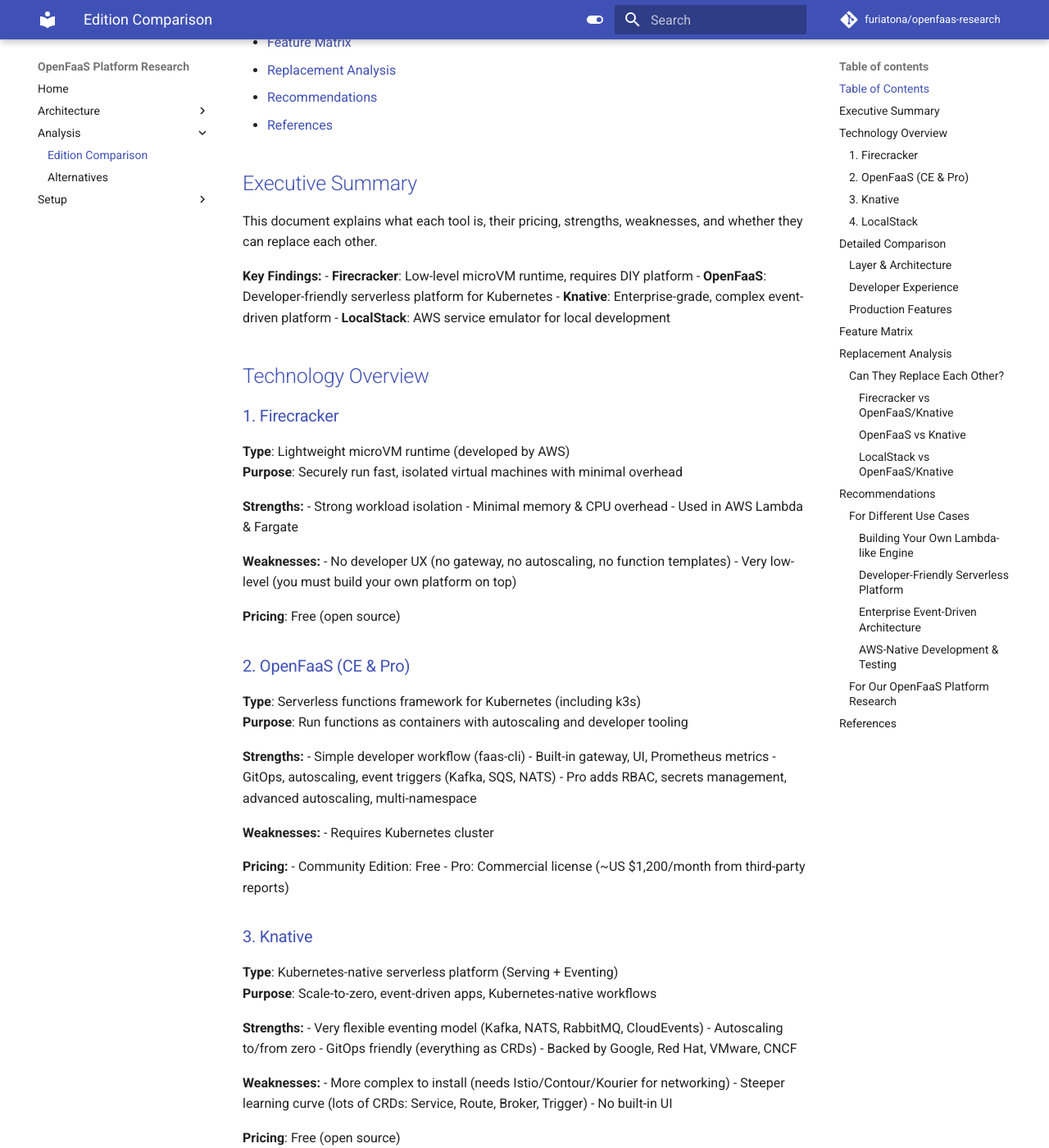
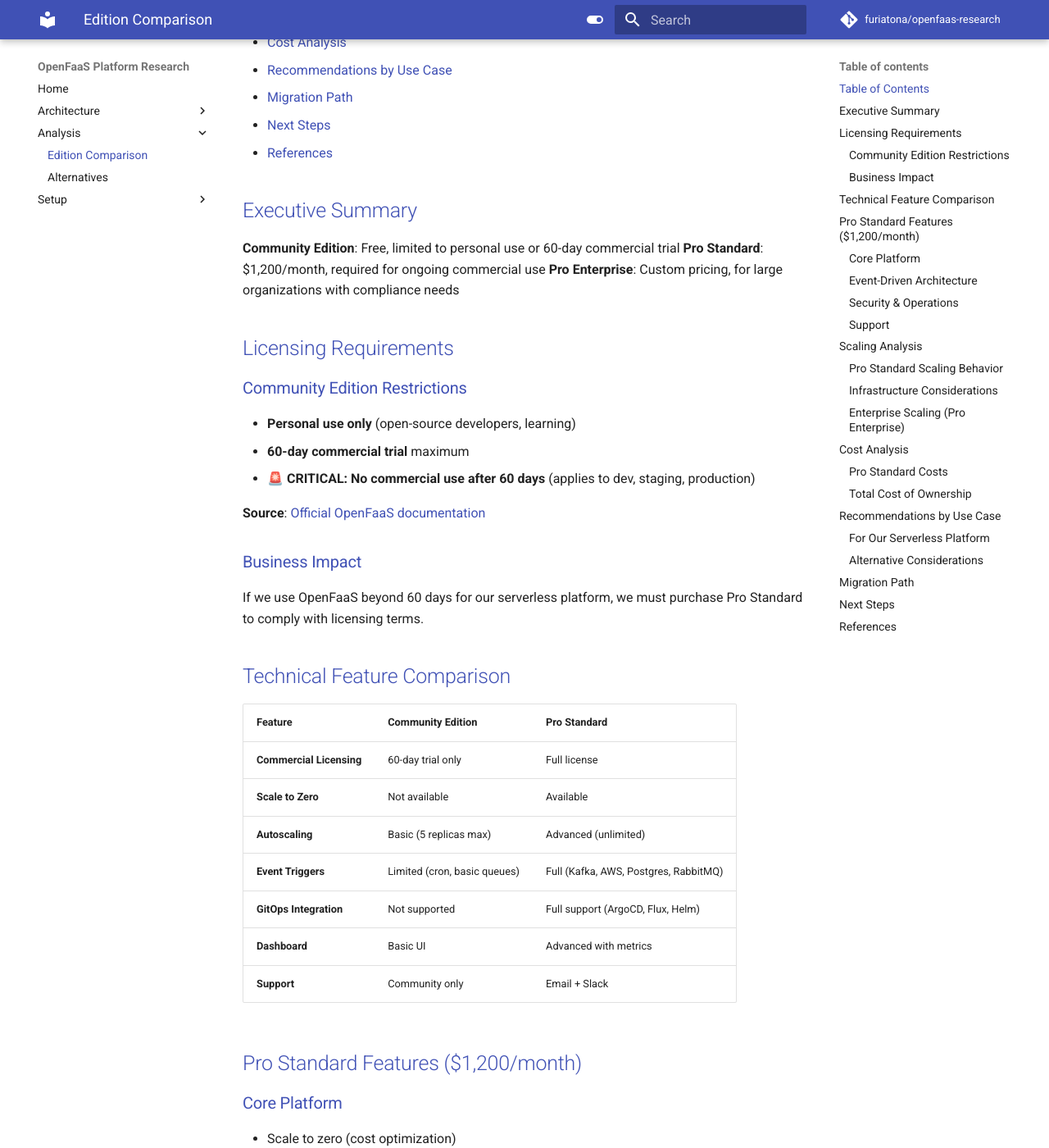
Before and after one commit to furiatona/openfaas-research, an MkDocs documentation site: the page built from docs/04-comparison.md, in a window 1280 px wide and 1400 px high, scrolled down 425 px. Shown: the whole window at 82% size. Built offline with MkDocs 1.6.1 and Material for MkDocs 9.7.7, drawn with Linux system fonts in a browser that asks for light colours; comment, search, counter and statistics services are not loaded; some of the changed text lies outside the part shown.

Commit message:
Revert "update comparison: Comprehensive analysis of Firecracker vs OpenFaaS vs Knative vs LocalStack"
This reverts commit 17a72a7d0157e26933e1bcf7b6be2a69bbfd6d25.

```diff
--- a/docs/04-comparison.md
+++ b/docs/04-comparison.md
@@ -1,202 +1,148 @@
-# Serverless Platform Comparison: Firecracker vs OpenFaaS vs Knative vs LocalStack
+# OpenFaaS Edition Analysis: Community vs Pro
 
-Comprehensive analysis of serverless technologies for building modern cloud-native applications.
+Technical analysis of OpenFaaS editions for our serverless platform evaluation.
 
 ## Table of Contents
 
 - [Executive Summary](#executive-summary)
-- [Technology Overview](#technology-overview)
-- [Detailed Comparison](#detailed-comparison)
-- [Feature Matrix](#feature-matrix)
-- [Replacement Analysis](#replacement-analysis)
-- [Recommendations](#recommendations)
+- [Licensing Requirements](#licensing-requirements)
+- [Technical Feature Comparison](#technical-feature-comparison)
+- [Pro Standard Features ($1,200/month)](#pro-standard-features-1200month)
+- [Scaling Analysis](#scaling-analysis)
+- [Cost Analysis](#cost-analysis)
+- [Recommendations by Use Case](#recommendations-by-use-case)
+- [Migration Path](#migration-path)
+- [Next Steps](#next-steps)
 - [References](#references)
 
 ## Executive Summary
 
-This document explains what each tool is, their pricing, strengths, weaknesses, and whether they can replace each other.
+**Community Edition**: Free, limited to personal use or 60-day commercial trial
+**Pro Standard**: $1,200/month, required for ongoing commercial use
+**Pro Enterprise**: Custom pricing, for large organizations with compliance needs
 
-**Key Findings:**
-- **Firecracker**: Low-level microVM runtime, requires DIY platform
-- **OpenFaaS**: Developer-friendly serverless platform for Kubernetes
-- **Knative**: Enterprise-grade, complex event-driven platform
-- **LocalStack**: AWS service emulator for local development
+## Licensing Requirements
 
-## Technology Overview
+### Community Edition Restrictions
+- **Personal use only** (open-source developers, learning)
+- **60-day commercial trial** maximum
+- **🚨 CRITICAL: No commercial use after 60 days** (applies to dev, staging, production)
 
-### 1. Firecracker
-**Type**: Lightweight microVM runtime (developed by AWS)
-**Purpose**: Securely run fast, isolated virtual machines with minimal overhead
+**Source**: [Official OpenFaaS documentation](https://docs.openfaas.com/openfaas-pro/introduction/)
 
-**Strengths:**
-- Strong workload isolation
-- Minimal memory & CPU overhead
-- Used in AWS Lambda & Fargate
+### Business Impact
+If we use OpenFaaS beyond 60 days for our serverless platform, we must purchase Pro Standard to comply with licensing terms.
 
-**Weaknesses:**
-- No developer UX (no gateway, no autoscaling, no function templates)
-- Very low-level (you must build your own platform on top)
+## Technical Feature Comparison
 
-**Pricing**: Free (open source)
+| Feature | Community Edition | Pro Standard |
+|---------|------------------|--------------|
+| **Commercial Licensing** | 60-day trial only | Full license |
+| **Scale to Zero** | Not available | Available |
+| **Autoscaling** | Basic (5 replicas max) | Advanced (unlimited) |
+| **Event Triggers** | Limited (cron, basic queues) | Full (Kafka, AWS, Postgres, RabbitMQ) |
+| **GitOps Integration** | Not supported | Full support (ArgoCD, Flux, Helm) |
+| **Dashboard** | Basic UI | Advanced with metrics |
+| **Support** | Community only | Email + Slack |
 
-### 2. OpenFaaS (CE & Pro)
-**Type**: Serverless functions framework for Kubernetes (including k3s)
-**Purpose**: Run functions as containers with autoscaling and developer tooling
+## Pro Standard Features ($1,200/month)
 
-**Strengths:**
-- Simple developer workflow (faas-cli)
-- Built-in gateway, UI, Prometheus metrics
-- GitOps, autoscaling, event triggers (Kafka, SQS, NATS)
-- Pro adds RBAC, secrets management, advanced autoscaling, multi-namespace
+### Core Platform
+- Scale to zero (cost optimization)
+- Advanced autoscaling (RPS, CPU, Inflight requests)
+- Retry mechanism for failed invocations
+- CPU & RAM usage metrics
+- GitOps integration (Function CRD, Helm, ArgoCD, Flux)
 
-**Weaknesses:**
-- Requires Kubernetes cluster
+### Event-Driven Architecture
+- Kafka integration
+- AWS SQS/SNS connectors
+- Postgres event triggers (WAL, LISTEN/NOTIFY)
+- RabbitMQ support
 
-**Pricing:**
-- Community Edition: Free
-- Pro: Commercial license (~US $1,200/month from third-party reports)
+### Security & Operations
+- Custom health checks and service accounts
+- Runtime isolation (gVisor, Kata containers)
+- Istio integration
+- Pro dashboard with monitoring
+- Grafana dashboards
+- Function Builder API
+- Private code repository access
 
-### 3. Knative
-**Type**: Kubernetes-native serverless platform (Serving + Eventing)
-**Purpose**: Scale-to-zero, event-driven apps, Kubernetes-native workflows
+### Support
+- Email support for Pro features
+- Dedicated Slack channel
+- Customer community access
 
-**Strengths:**
-- Very flexible eventing model (Kafka, NATS, RabbitMQ, CloudEvents)
-- Autoscaling to/from zero
-- GitOps friendly (everything as CRDs)
-- Backed by Google, Red Hat, VMware, CNCF
+## Scaling Analysis
 
-**Weaknesses:**
-- More complex to install (needs Istio/Contour/Kourier for networking)
-- Steeper learning curve (lots of CRDs: Service, Route, Broker, Trigger)
-- No built-in UI
+### Pro Standard Scaling Behavior
+- No hard limits on function replicas
+- Limited by Kubernetes cluster resources
+- Scale to zero when functions are idle
+- Automatic scaling based on demand
 
-**Pricing**: Free (open source)
+### Infrastructure Considerations
+- Additional costs for Kubernetes infrastructure
+- Pay per function execution and storage
+- Network and bandwidth costs
+- Scaling strategies: horizontal (more nodes), vertical (more resources), multi-region
 
-### 4. LocalStack
-**Type**: AWS cloud service emulator
-**Purpose**: Run AWS services locally for development & testing
+### Enterprise Scaling (Pro Enterprise)
+- Multi-tenant environments
+- Advanced resource management
+- Custom SLAs and dedicated support
 
-**Strengths:**
-- Emulates AWS Lambda, S3, DynamoDB, SQS, SNS, etc.
-- Cuts costs and feedback loops (no need to hit real AWS)
-- Works well for CI/CD pipelines
+## Cost Analysis
 
-**Weaknesses:**
-- Not production-grade (just an emulator)
-- Coverage gaps: some AWS services missing or partially implemented
-- Not for non-AWS use cases (tightly tied to AWS API surface)
+### Pro Standard Costs
+- **License**: $1,200/month
+- **Infrastructure**: Kubernetes cluster costs (varies by provider)
+- **Execution**: Per function invocation and execution time
+- **Storage**: Persistent storage and logs
+- **Network**: Data transfer and bandwidth
 
-**Pricing** ([localstack.cloud/pricing](https://localstack.cloud/pricing)):
-- Community Edition: Free (limited services)
-- Base: $39/month
-- Pro/Ultimate: $89/month (full 100+ services, CI features, sandboxes)
+### Total Cost of Ownership
+Monthly costs will exceed $1,200 due to infrastructure requirements. Exact costs depend on:
+- Kubernetes cluster size and provider
+- Function execution volume
+- Storage requirements
+- Network usage
 
-## Detailed Comparison
+## Recommendations by Use Case
 
-### Layer & Architecture
-| Technology | Layer | Architecture | Target Environment |
-|------------|-------|--------------|-------------------|
-| **Firecracker** | Runtime (microVMs) | Low-level VM isolation | Infrastructure layer |
-| **OpenFaaS** | Serverless functions platform | Container-based functions | Kubernetes clusters |
-| **Knative** | Kubernetes-native serverless | CRD-based orchestration | Kubernetes clusters |
-| **LocalStack** | AWS service emulator | API compatibility layer | Local development |
+### For Our Serverless Platform
+**Pro Standard required** because:
+- We need commercial licensing beyond 60 days
+- Scale-to-zero provides cost optimization
+- Advanced autoscaling handles traffic spikes
+- Event-driven architecture supports our integration needs
 
-### Developer Experience
-| Aspect | Firecracker | OpenFaaS | Knative | LocalStack |
-|--------|-------------|----------|---------|------------|
-| **Learning Curve** | Very steep (DIY platform) | ⭐⭐ Startup-friendly | ⭐⭐⭐⭐ Complex | ⭐⭐ Simple |
-| **CLI Tools** | None | faas-cli | kubectl + CRDs | AWS CLI compatible |
-| **UI/Dashboard** | None | Web UI + Prometheus/Grafana | None (external tools) | Web UI |
-| **Templates** | None | Built-in function templates | CRD-based | AWS service templates |
+### Alternative Considerations
+- **Community Edition**: Only suitable for initial 60-day evaluation
+- **Pro Enterprise**: Consider if we need multi-tenancy or compliance features
 
-### Production Features
-| Feature | Firecracker | OpenFaaS CE | OpenFaaS Pro | Knative | LocalStack |
-|---------|-------------|-------------|--------------|---------|------------|
-| **Autoscaling** | None | Basic (5 replicas max) | Advanced (unlimited) | Built-in (KPA, HPA) | None |
-| **Scale to Zero** | None | Not available | Available | Built-in | None |
-| **Event Triggers** | None | Limited (cron, basic queues) | Full (Kafka, AWS, Postgres) | Advanced (Brokers, Triggers) | AWS events only |
-| **GitOps** | None | Not supported | Full support | Native (CRDs) | None |
-| **Security** | VM isolation | Basic | RBAC, secrets, namespaces | Kubernetes RBAC | Limited |
+## Migration Path
 
-## Feature Matrix
+**From Community to Pro Standard:**
+1. Contact OpenFaaS for Pro licensing
+2. Plan migration (backward compatible)
+3. Update configurations for Pro features
+4. No downtime required
 
-| Aspect | Firecracker | OpenFaaS (Pro/CE) | Knative | LocalStack |
-|--------|-------------|------------------|---------|------------|
-| **Main Purpose** | Secure & fast VM isolation | Deploy & scale functions as containers | Event-driven workloads, scale-to-zero | Test AWS services locally |
-| **Target Users** | Infra engineers, AWS backend builders | Dev teams, startups, enterprises | Enterprises with deep Kubernetes adoption | Dev teams building AWS-native apps |
-| **Developer UX** | None (DIY platform) | faas-cli, templates, gateway, UI | YAML CRDs (Service, Broker, Trigger) | AWS CLI/API compatible |
-| **Autoscaling** | None | Built-in (Pro: advanced) | Built-in (KPA, HPA, scale-to-zero) | None |
-| **Events/Triggers** | None | Kafka, NATS, SQS, Cron, HTTP | Brokers, Triggers, Channels (very powerful) | Emulates AWS events (SNS, SQS, etc.) |
-| **UI/Dashboard** | None | Web UI + Prometheus/Grafana integration | None (use Grafana/Kiali/Jaeger externally) | Web UI + AWS-compatible CLI |
-| **Observability** | External tooling only | Prometheus, Grafana, built-in integration | Requires setup (Prometheus, Grafana, Kiali) | Logs/CLI only |
-| **Security** | VM isolation | RBAC, secrets (Pro), namespaces | Standard Kubernetes RBAC + secrets | Limited (just API emulation) |
-| **Complexity** | Low-level, DIY platform required | ⭐⭐ Startup-friendly | ⭐⭐⭐⭐ Complex (networking, CRDs, learning) | ⭐⭐ Simple (but AWS-specific) |
-| **Pricing** | Free | CE = Free, Pro ≈ $1,200/month | Free | Free CE, Paid $39–$89/month |
+## Next Steps
 
-## Replacement Analysis
-
-### Can They Replace Each Other?
-
-#### Firecracker vs OpenFaaS/Knative
-**Firecracker is too low-level.** It cannot replace OpenFaaS/Knative; it's just a secure VM runtime.
-*(In fact, AWS Lambda = built on Firecracker + their own platform layer.)*
-
-#### OpenFaaS vs Knative
-Both are serverless platforms for Kubernetes:
-- **OpenFaaS** = easier, startup-friendly, good UI
-- **Knative** = more complex, enterprise-grade, deeper eventing model
-
-#### LocalStack vs OpenFaaS/Knative
-**Totally different.** LocalStack emulates AWS services, doesn't replace a serverless framework.
-You'd use LocalStack only if you're AWS-centric and need fast local testing.
-
-## Recommendations
-
-### For Different Use Cases
-
-#### Building Your Own Lambda-like Engine
-**Choose**: Firecracker
-- When you need to build a custom serverless platform
-- For maximum security and isolation
-- When you have the engineering resources for platform development
-
-#### Developer-Friendly Serverless Platform
-**Choose**: OpenFaaS Pro
-- For startups and teams wanting quick serverless adoption
-- When you need good developer experience and UI
-- For Kubernetes-based deployments with moderate complexity
-
-#### Enterprise Event-Driven Architecture
-**Choose**: Knative
-- For complex event-driven workflows
-- When you have deep Kubernetes expertise
-- For organizations needing maximum flexibility and scalability
-
-#### AWS-Native Development & Testing
-**Choose**: LocalStack
-- For teams building AWS-native applications
-- When you need fast local testing without AWS costs
-- For CI/CD pipelines requiring AWS service emulation
-
-### For Our OpenFaaS Platform Research
-
-**Recommendation**: **OpenFaaS Pro** for the following reasons:
-
-1. **Commercial Licensing**: Required for our serverless platform beyond 60 days
-2. **Developer Experience**: Excellent CLI and UI for our development team
-3. **Kubernetes Native**: Works seamlessly with our k3s infrastructure
-4. **Cost Optimization**: Scale-to-zero reduces infrastructure costs
-5. **Event Integration**: Supports our planned Kafka and AWS integrations
+1. **Timeline assessment** - Confirm we need more than 60 days
+2. **Feature requirements** - Validate scale-to-zero and advanced autoscaling needs
+3. **Budget planning** - Include $1,200/month + infrastructure costs
+4. **Contact OpenFaaS** - For Pro Standard licensing
 
 ## References
 
-- [Firecracker Documentation](https://firecracker-microvm.github.io/)
-- [OpenFaaS Pro Features](https://docs.openfaas.com/openfaas-pro/introduction/)
-- [Knative Documentation](https://knative.dev/docs/)
-- [LocalStack Pricing](https://localstack.cloud/pricing)
+- [OpenFaaS Pro Introduction](https://docs.openfaas.com/openfaas-pro/introduction/)
+- [Detailed Feature Comparison](https://docs.openfaas.com/openfaas-pro/comparison)
 - [Alternative Analysis: OpenFaaS Pro vs Knative](05-alternatives.md)
 
 ---
 
-*This comparison is based on current documentation and community reports. Pricing and features may change over time.*
+*Analysis based on official OpenFaaS documentation. Contact OpenFaaS for current pricing and features.*
```
